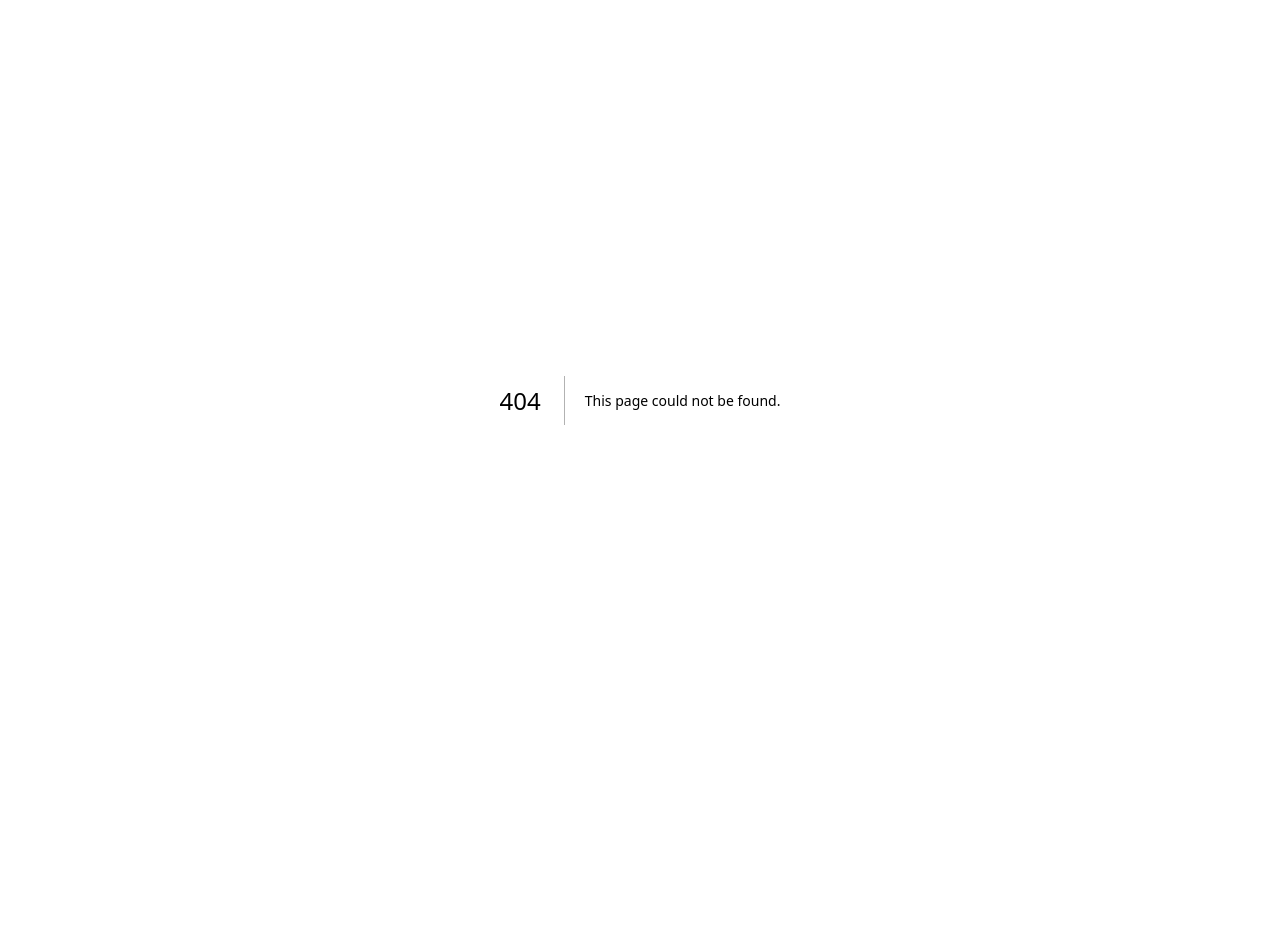
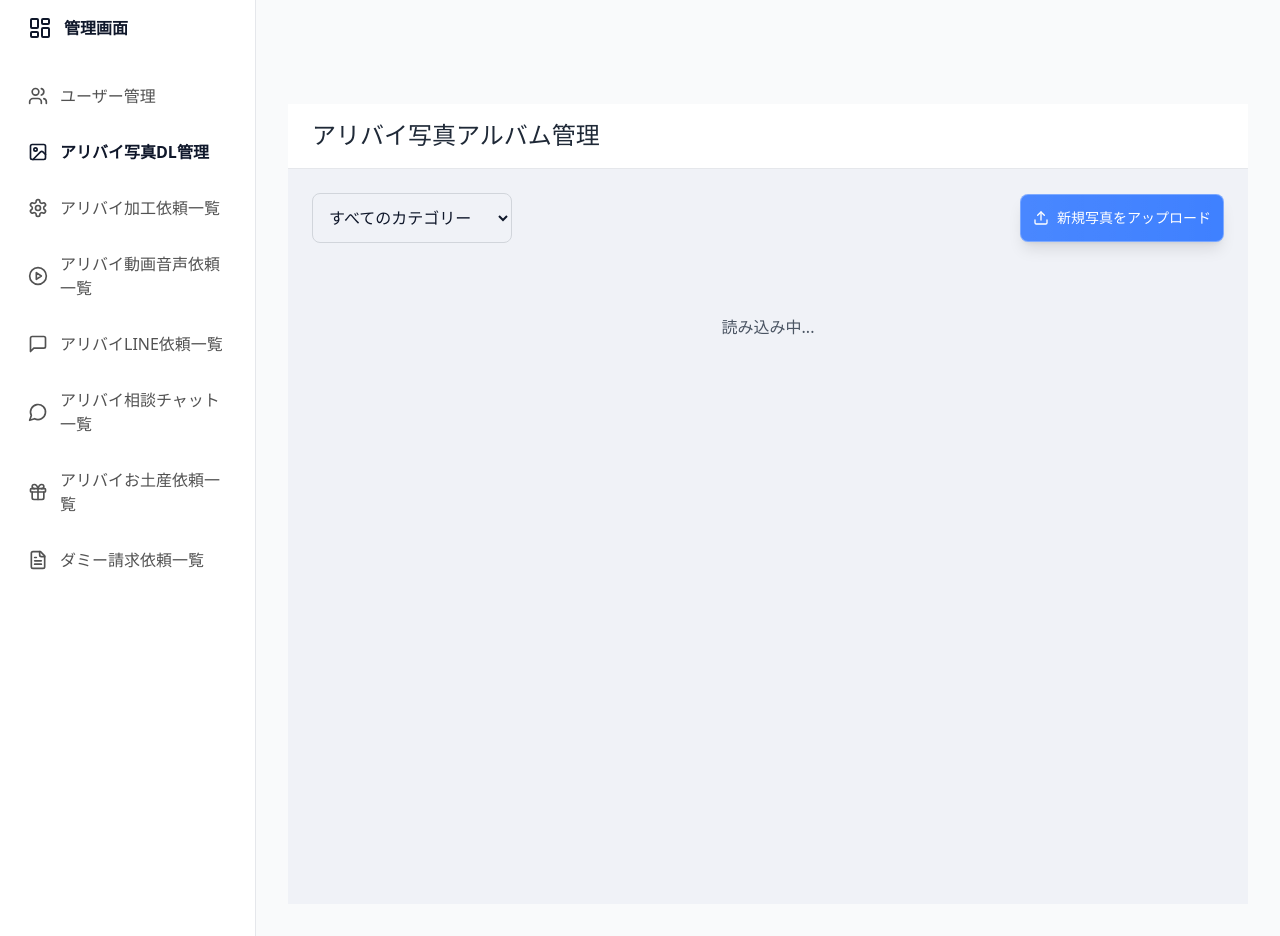
Before and after one commit to roushan-sheik/project-xyz-beta, a Next.js app: page /admin/photo-albums in a window 1280 px wide. Before the commit this address had no page. Before the commit the page ends 800 px from the top, so only its background shows below. Built offline with nearby package versions, Linux system fonts and the light colour scheme.

Commit message:
[feat]: Add photo album page

```diff
--- /dev/null
+++ b/src/app/(admin)/admin/(routes)/photo-albums/page.tsx
@@ -0,0 +1,204 @@
+"use client";
+
+import Button from "@/components/ui/Button";
+import React, { useEffect, useState } from "react";
+import { Upload } from "lucide-react";
+
+interface Photo {
+  id: number | string;
+  url: string;
+  title?: string;
+  created_at: string;
+}
+
+type UploadFunction = (options: {
+  file: File;
+}) => Promise<{ url: string; error?: string }>;
+type UseUploadResponse = [UploadFunction, { loading: boolean }];
+
+const MainComponent: React.FC = () => {
+  const [albums, setAlbums] = useState<Photo[]>([]);
+  const [loading, setLoading] = useState<boolean>(true);
+  const [error, setError] = useState<string | null>(null);
+  const [selectedCategory, setSelectedCategory] = useState<string>("all");
+
+  //   const [upload, { loading: uploading }] = useUpload() as UseUploadResponse;
+
+  useEffect(() => {
+    // fetchAlbums();
+  }, [selectedCategory]);
+
+  const fetchAlbums = async (): Promise<void> => {
+    setLoading(true);
+    try {
+      const response = await fetch("/api/admin/photo-albums", {
+        method: "POST",
+        headers: { "Content-Type": "application/json" },
+        body: JSON.stringify({ category: selectedCategory }),
+      });
+
+      if (!response.ok) {
+        throw new Error("アルバムデータの取得に失敗しました");
+      }
+
+      const data = await response.json();
+      setAlbums(data.albums || []);
+    } catch (err: any) {
+      console.error(err);
+      setError(err.message);
+    } finally {
+      setLoading(false);
+    }
+  };
+
+  const handlePhotoUpload = async (file: File): Promise<void> => {
+    try {
+      //   const { url, error: uploadError } = await upload({ file });
+      //   if (uploadError) throw new Error(uploadError);
+
+      //   const response = await fetch("/api/admin/photo-albums/create", {
+      //     method: "POST",
+      //     headers: { "Content-Type": "application/json" },
+      //     body: JSON.stringify({
+      //       imageUrl: url,
+      //       category: selectedCategory === "all" ? "other" : selectedCategory,
+      //     }),
+      //   });
+
+      //   if (!response.ok) {
+      //     throw new Error("写真の登録に失敗しました");
+      //   }
+
+      await fetchAlbums();
+    } catch (err: any) {
+      console.error(err);
+      setError(err.message);
+    }
+  };
+
+  const handleDeletePhoto = async (photoId: number | string): Promise<void> => {
+    if (!confirm("この写真を削除してもよろしいですか？")) return;
+
+    try {
+      const response = await fetch("/api/admin/photo-albums/delete", {
+        method: "POST",
+        headers: { "Content-Type": "application/json" },
+        body: JSON.stringify({ photoId }),
+      });
+
+      if (!response.ok) {
+        throw new Error("写真の削除に失敗しました");
+      }
+
+      await fetchAlbums();
+    } catch (err: any) {
+      console.error(err);
+      setError(err.message);
+    }
+  };
+
+  return (
+    <div className="flex min-h-screen bg-admin">
+      <div className="flex-1">
+        <header className="border-b border-gray-200 bg-white px-6 py-4">
+          <h1
+            className="text-2xl font-medium text-gray-800"
+            style={{ fontFamily: "var(--font-family-sans)" }}
+          >
+            アリバイ写真アルバム管理
+          </h1>
+        </header>
+
+        <main className="lg:p-6 p-3">
+          <div className="mb-6 flex items-center justify-between">
+            <select
+              value={selectedCategory}
+              onChange={(e: React.ChangeEvent<HTMLSelectElement>) =>
+                setSelectedCategory(e.target.value)
+              }
+              className="rounded-lg border border-gray-300 px-2 lg:px-3 w-30 lg:w-50 py-3 "
+            >
+              <option value="all">すべてのカテゴリー</option>
+              <option value="work">仕事</option>
+              <option value="travel">旅行</option>
+              <option value="event">イベント</option>
+              <option value="other">その他</option>
+            </select>
+
+            <label className="cursor-pointer">
+              <input
+                type="file"
+                className="hidden"
+                accept="image/*"
+                onChange={(e: React.ChangeEvent<HTMLInputElement>) =>
+                  e.target.files && handlePhotoUpload(e.target.files[0])
+                }
+                // disabled={uploading}
+              />
+              <Button
+                variant="glass"
+                leftIcon={<Upload className="h-4 w-4" />}
+                className="bg-[#357AFF] text-white  hover:bg-[#2E69DE]"
+                // disabled={uploading}
+              >
+                新規写真をアップロード
+              </Button>
+            </label>
+          </div>
+
+          {error && (
+            <div className="mb-4 rounded-lg bg-red-50 p-3 text-sm text-red-500">
+              {error}
+            </div>
+          )}
+
+          {loading ? (
+            <div className="flex justify-center py-12">
+              <div className="text-gray-600">読み込み中...</div>
+            </div>
+          ) : (
+            <div className="grid grid-cols-2 gap-4 sm:grid-cols-3 md:grid-cols-4 lg:grid-cols-5">
+              {albums.map((photo) => (
+                <div
+                  key={photo.id}
+                  className="group overflow-hidden rounded-lg border border-gray-200 bg-white"
+                >
+                  <div className="aspect-square overflow-hidden">
+                    <img
+                      src={photo.url}
+                      alt={photo.title || "アリバイ写真"}
+                      className="h-full w-full object-cover transition-transform group-hover:scale-105"
+                    />
+                  </div>
+                  <div className="p-3">
+                    <p className="mb-1 truncate text-sm text-gray-800">
+                      {photo.title || "タイトルなし"}
+                    </p>
+                    <p className="text-xs text-gray-500">
+                      {new Date(photo.created_at).toLocaleDateString("ja-JP")}
+                    </p>
+                    <div className="mt-2 flex justify-end space-x-2">
+                      <button
+                        onClick={() => handleDeletePhoto(photo.id)}
+                        className="text-gray-600 hover:text-red-500"
+                      >
+                        <i className="fa-regular fa-trash"></i>
+                      </button>
+                    </div>
+                  </div>
+                </div>
+              ))}
+              {albums.length === 0 && (
+                <div className="col-span-full py-12 text-center text-gray-500">
+                  写真が見つかりません
+                </div>
+              )}
+            </div>
+          )}
+        </main>
+      </div>
+    </div>
+  );
+};
+
+export default MainComponent;
--- a/src/app/globals.css
+++ b/src/app/globals.css
@@ -210,6 +210,22 @@ body {
   overflow: hidden;
   transition: all 0.4s cubic-bezier(0.23, 1, 0.32, 1);
 }
+.bg-admin {
+  background-color: #f0f2f7;
+}
+.bg-glass {
+  width: 500px;
+  padding: 40px;
+  color: #333;
+  border-radius: 20px;
+  background: rgba(255, 255, 255, 0.25);
+  backdrop-filter: blur(15px);
+  -webkit-backdrop-filter: blur(15px);
+  border: 1px solid rgba(255, 255, 255, 0.4);
+  box-shadow: 0 8px 32px 0 rgba(0, 0, 0, 0.1);
+
+  z-index: 2;
+}
 
 .glass-card::before {
   content: "";
--- a/src/components/ui/Button.tsx
+++ b/src/components/ui/Button.tsx
@@ -109,8 +109,8 @@ const variantClasses: Record<ButtonVariant, string> = {
 
 // Size classes
 const sizeClasses: Record<ButtonSize, string> = {
-  sm: "h-8 px-3 text-xs",
-  default: "h-14 px-4 py-3",
+  sm: "h-6 px-3 text-xs",
+  default: "h-12 px-3 py-3",
   md: "h-11 px-6 text-base",
   lg: "h-12 px-8 text-lg",
   xl: "h-14 px-10 text-xl",
```
